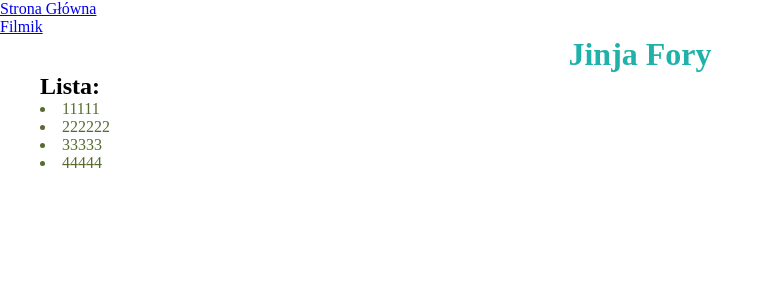
After one commit to 3Drapa/cwiczenia-flask, a Flask app: page /jinja-fory in a window 1280 px wide. The commit adds this page. Shown: the top 300 px of the page, without its empty margins (0-774 px from the left). Run offline with Flask 2, Linux system fonts and the light colour scheme.

Commit message:
adedd fory ify

```diff
--- a/app.py
+++ b/app.py
@@ -6,5 +6,15 @@ app = Flask(__name__)
 def index():
     return render_template("index.html")
 
+@app.route("/jinja-fory")
+def jinja_fory():
+    lista=["11111", "222222", "33333", "44444"]
+    return render_template("jinja-fory.html", jlista=lista)
+
+@app.route("/jinja-ify")
+def jinja_ify():
+    nr=22
+    return render_template("jinja-ify.html", jnr=nr)
+
 if __name__ == "__main__":
     app.run(debug=True)
--- a/static/style/style.css
+++ b/static/style/style.css
@@ -20,3 +20,7 @@ h2 {
 p {
     text-align: justify;
 }
+
+li {
+    color: darkolivegreen;
+}
--- /dev/null
+++ b/templates/jinja-fory.html
@@ -0,0 +1,14 @@
+{% extends 'base.html' %}
+    {% block content %}
+    <main>
+        <div class="container">
+            <h1>Jinja Fory</h1>
+        </div>
+        <div class="container">
+            <h2>Lista:</h2>
+            {% for element in jlista %}
+            <li>{{element}}</li>
+            {% endfor %}
+        </div>
+    </main>
+    {% endblock %}
```
Also changed, not shown: templates/jinja-ify.html (added, +18 -0 lines).
